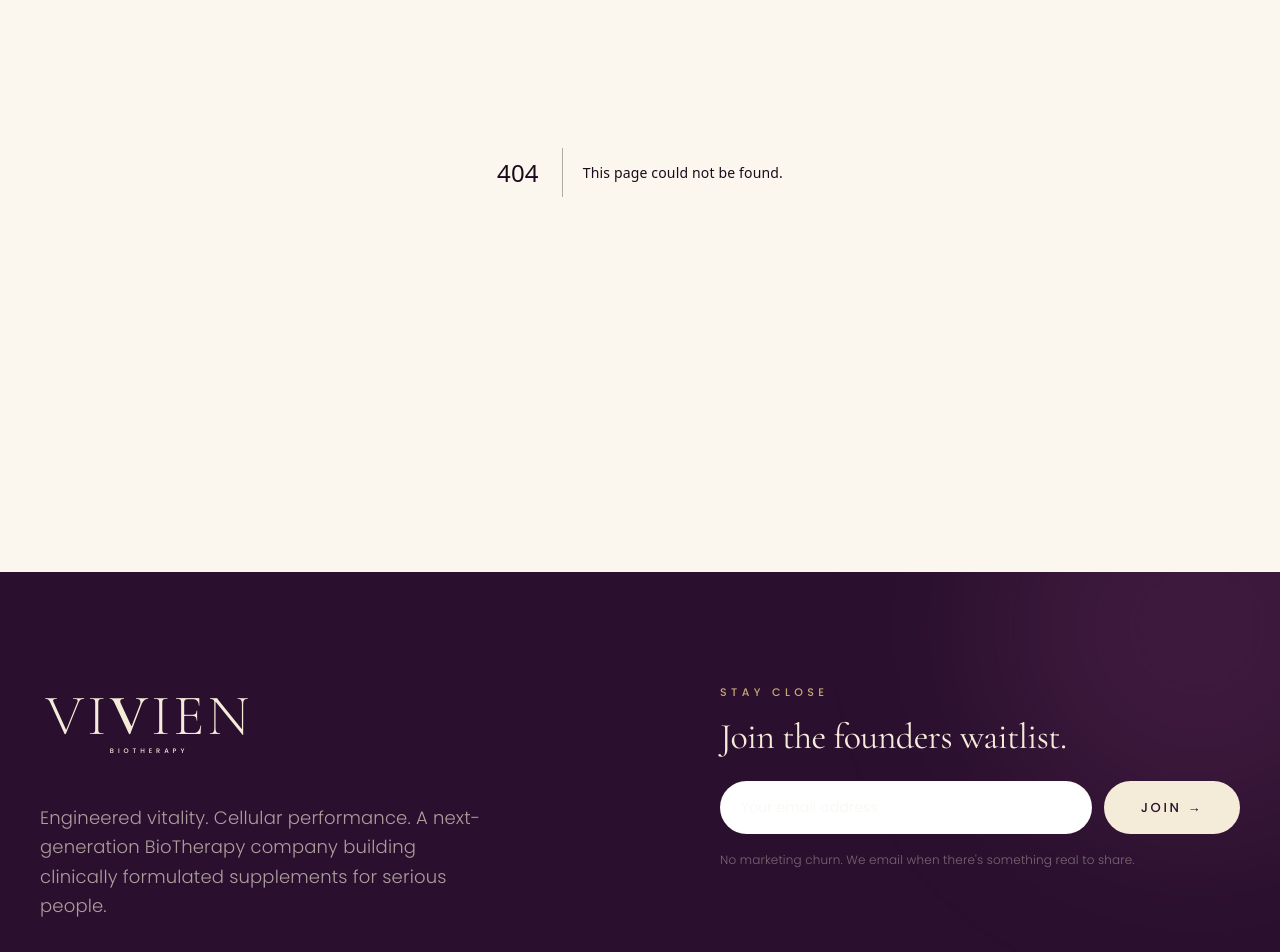
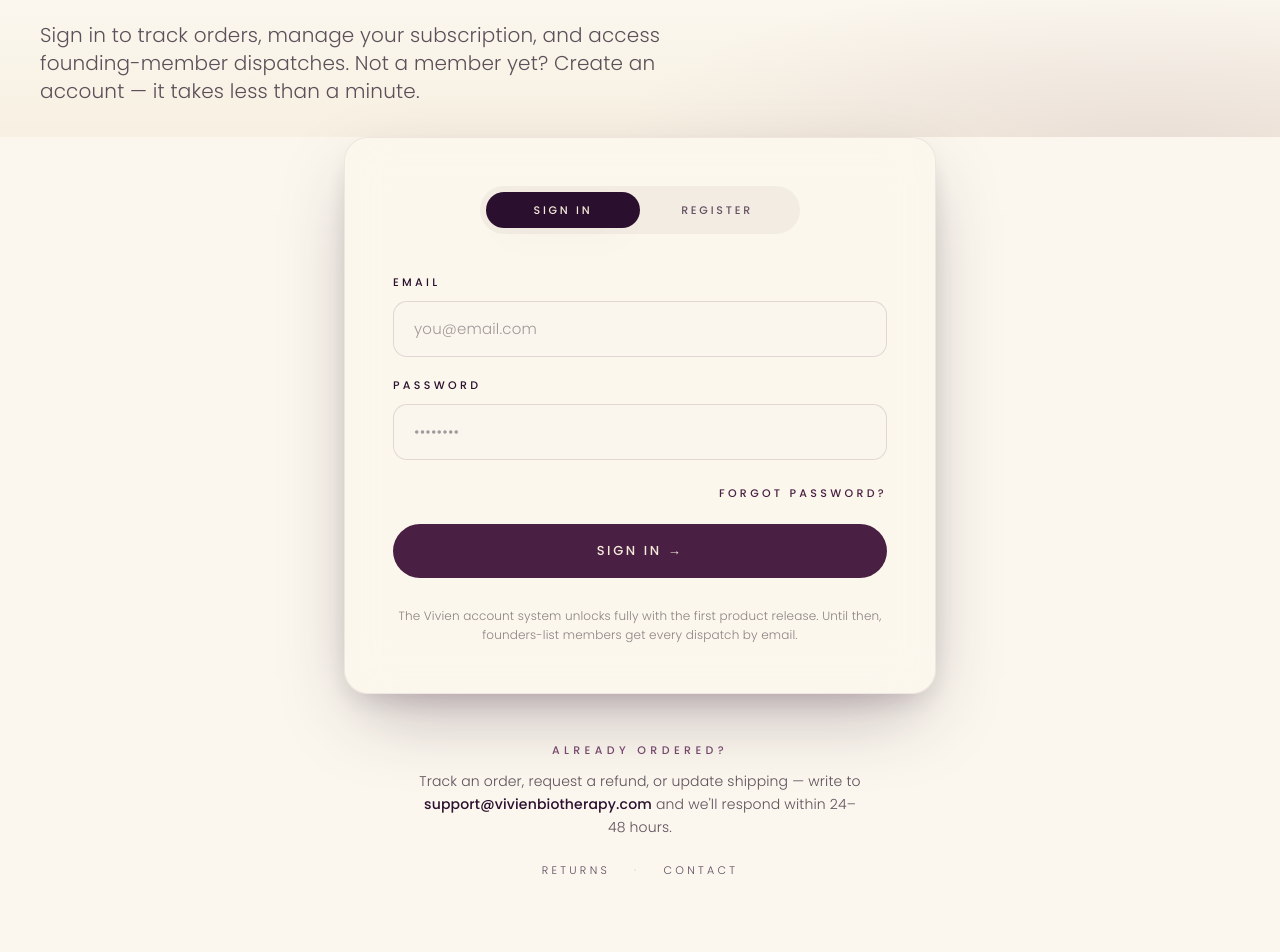
Before and after one commit to aryankumawat/Simlife, a Next.js app: page /account in a window 1280 px wide. Before the commit this address had no page. Shown: the part 340-1292 px from the top of the page. Built offline with nearby package versions, Linux system fonts and the light colour scheme.

Commit message:
Add /account page, contact spacing fix, wire Instagram link

```diff
--- /dev/null
+++ b/app/account/page.tsx
@@ -0,0 +1,215 @@
+'use client'
+
+import { useState } from 'react'
+import { motion, AnimatePresence } from 'framer-motion'
+import Link from 'next/link'
+
+type Mode = 'signin' | 'register'
+
+export default function AccountPage() {
+  const [mode, setMode] = useState<Mode>('signin')
+  const [email, setEmail] = useState('')
+  const [password, setPassword] = useState('')
+  const [name, setName] = useState('')
+  const [submitted, setSubmitted] = useState(false)
+
+  const handleSubmit = (e: React.FormEvent) => {
+    e.preventDefault()
+    setSubmitted(true)
+    setTimeout(() => setSubmitted(false), 6000)
+  }
+
+  return (
+    <>
+      {/* Hero */}
+      <section className="cinematic-cream pb-20 md:pb-32">
+        <div className="max-w-7xl mx-auto px-5 md:px-10 pt-12 md:pt-20">
+          <motion.div
+            initial={{ opacity: 0, y: 24 }}
+            animate={{ opacity: 1, y: 0 }}
+            transition={{ duration: 1, ease: [0.16, 1, 0.3, 1] }}
+            className="max-w-3xl"
+          >
+            <div className="eyebrow text-plum-soft mb-6">Account · Members area</div>
+            <h1 className="editorial-h text-plum-deep text-6xl md:text-8xl mb-8">
+              Your <em className="font-display italic">Vivien</em>.
+            </h1>
+            <p className="text-ink/70 text-lg md:text-xl font-light leading-relaxed max-w-2xl">
+              Sign in to track orders, manage your subscription, and access founding-member dispatches. Not a
+              member yet? Create an account — it takes less than a minute.
+            </p>
+          </motion.div>
+        </div>
+      </section>
+
+      {/* Sign-in / register card */}
+      <section className="bg-ivory pb-28 md:pb-36">
+        <div className="max-w-2xl mx-auto px-5 md:px-10 -mt-16 md:-mt-24">
+          <motion.div
+            initial={{ opacity: 0, y: 24 }}
+            animate={{ opacity: 1, y: 0 }}
+            transition={{ duration: 1, delay: 0.1 }}
+            className="glass-cream rounded-3xl p-8 md:p-12 border border-plum/10 shadow-premium"
+          >
+            {/* Mode toggle */}
+            <div className="flex bg-plum/5 rounded-full p-1.5 mb-10 max-w-xs mx-auto">
+              {(['signin', 'register'] as Mode[]).map((m) => (
+                <button
+                  key={m}
+                  type="button"
+                  onClick={() => setMode(m)}
+                  className={`flex-1 px-4 py-2.5 rounded-full text-[11px] uppercase tracking-[0.25em] font-medium transition-all ${
+                    mode === m
+                      ? 'bg-plum-deep text-cream shadow-soft'
+                      : 'text-plum-deep/70 hover:text-plum-deep'
+                  }`}
+                >
+                  {m === 'signin' ? 'Sign in' : 'Register'}
+                </button>
+              ))}
+            </div>
+
+            <AnimatePresence mode="wait">
+              <motion.form
+                key={mode}
+                initial={{ opacity: 0, y: 12 }}
+                animate={{ opacity: 1, y: 0 }}
+                exit={{ opacity: 0, y: -12 }}
+                transition={{ duration: 0.35 }}
+                onSubmit={handleSubmit}
+                className="space-y-5"
+              >
+                {mode === 'register' && (
+                  <Field label="Full Name">
+                    <input
+                      type="text"
+                      value={name}
+                      onChange={(e) => setName(e.target.value)}
+                      required
+                      placeholder="Your full name"
+                      className="account-input"
+                    />
+                  </Field>
+                )}
+
+                <Field label="Email">
+                  <input
+                    type="email"
+                    value={email}
+                    onChange={(e) => setEmail(e.target.value)}
+                    required
+                    placeholder="you@email.com"
+                    className="account-input"
+                  />
+                </Field>
+
+                <Field label="Password">
+                  <input
+                    type="password"
+                    value={password}
+                    onChange={(e) => setPassword(e.target.value)}
+                    required
+                    placeholder="••••••••"
+                    minLength={8}
+                    className="account-input"
+                  />
+                </Field>
+
+                {mode === 'signin' && (
+                  <div className="text-right">
+                    <button
+                      type="button"
+                      className="text-plum text-[11px] uppercase tracking-[0.3em] font-medium link-underline"
+                    >
+                      Forgot password?
+                    </button>
+                  </div>
+                )}
+
+                <button type="submit" className="btn-primary w-full">
+                  {mode === 'signin' ? 'Sign in →' : 'Create account →'}
+                </button>
+
+                {submitted && (
+                  <motion.div
+                    initial={{ opacity: 0, y: 8 }}
+                    animate={{ opacity: 1, y: 0 }}
+                    className="text-center text-plum-deep text-sm bg-plum/8 border border-plum/15 rounded-xl py-3 px-4"
+                  >
+                    {mode === 'signin'
+                      ? 'Member system launches with the first product cycle. You\'ll receive your credentials by email.'
+                      : 'Thanks — you\'re on the founders list. We\'ll send full account access at launch.'}
+                  </motion.div>
+                )}
+
+                <p className="text-ink/50 text-xs text-center leading-relaxed pt-2">
+                  The Vivien account system unlocks fully with the first product release. Until then, founders-list
+                  members get every dispatch by email.
+                </p>
+              </motion.form>
+            </AnimatePresence>
+          </motion.div>
+
+          {/* Below the card */}
+          <div className="mt-12 text-center">
+            <div className="eyebrow text-plum-soft mb-3">Already ordered?</div>
+            <p className="text-ink/70 font-light text-sm leading-relaxed max-w-md mx-auto">
+              Track an order, request a refund, or update shipping — write to{' '}
+              <a
+                href="mailto:support@vivienbiotherapy.com"
+                className="text-plum-deep link-underline font-medium"
+              >
+                support@vivienbiotherapy.com
+              </a>{' '}
+              and we&apos;ll respond within 24–48 hours.
+            </p>
+            <div className="mt-6 flex items-center justify-center gap-6 text-[11px] uppercase tracking-[0.3em]">
+              <Link href="/returns" className="text-plum-deep/75 hover:text-plum-deep link-underline">
+                Returns
+              </Link>
+              <span className="text-plum/30">·</span>
+              <Link href="/contact" className="text-plum-deep/75 hover:text-plum-deep link-underline">
+                Contact
+              </Link>
+            </div>
+          </div>
+        </div>
+      </section>
+
+      <style jsx global>{`
+        .account-input {
+          width: 100%;
+          padding: 1rem 1.25rem;
+          background: rgba(251, 247, 238, 0.7);
+          border: 1px solid rgba(74, 31, 68, 0.15);
+          border-radius: 14px;
+          color: #1A0A1C;
+          font-family: var(--font-poppins), sans-serif;
+          font-weight: 300;
+          font-size: 15px;
+          transition: all 0.3s ease;
+        }
+        .account-input::placeholder {
+          color: rgba(26, 10, 28, 0.4);
+        }
+        .account-input:focus {
+          outline: none;
+          border-color: #4A1F44;
+          background: #FBF7EE;
+          box-shadow: 0 0 0 4px rgba(74, 31, 68, 0.08);
+        }
+      `}</style>
+    </>
+  )
+}
+
+function Field({ label, children }: { label: string; children: React.ReactNode }) {
+  return (
+    <label className="block">
+      <span className="block text-plum-deep text-[11px] uppercase tracking-[0.3em] font-medium mb-2.5">
+        {label}
+      </span>
+      {children}
+    </label>
+  )
+}
--- a/app/contact/page.tsx
+++ b/app/contact/page.tsx
@@ -29,7 +29,7 @@ export default function ContactPage() {
   return (
     <>
       {/* Hero */}
-      <section className="cinematic-cream pb-12 md:pb-16">
+      <section className="cinematic-cream pb-24 md:pb-36">
         <div className="max-w-7xl mx-auto px-5 md:px-10 pt-12 md:pt-20">
           <motion.div
             initial={{ opacity: 0, y: 24 }}
@@ -50,7 +50,7 @@ export default function ContactPage() {
       </section>
 
       {/* Form + info */}
-      <section className="bg-ivory pb-24 md:pb-32">
+      <section className="bg-ivory pt-20 md:pt-24 pb-24 md:pb-32">
         <div className="max-w-7xl mx-auto px-5 md:px-10 grid grid-cols-1 lg:grid-cols-12 gap-10 lg:gap-16">
           {/* Form */}
           <motion.div
@@ -177,9 +177,20 @@ export default function ContactPage() {
             <div className="border-t border-plum/15 pt-6">
               <div className="eyebrow text-plum-soft mb-4">Social</div>
               <div className="space-y-2 text-ink/75 font-light">
-                <a className="block link-underline" href="#">Instagram · @vivienbiotherapy</a>
-                <a className="block link-underline" href="#">TikTok · @vivienbiotherapy</a>
-                <a className="block link-underline" href="#">YouTube · Vivien BioTherapy</a>
+                <a
+                  className="block link-underline"
+                  href="https://www.instagram.com/vivienbiotherapy/"
+                  target="_blank"
+                  rel="noopener noreferrer"
+                >
+                  Instagram · @vivienbiotherapy
+                </a>
+                <a className="block link-underline" href="#" target="_blank" rel="noopener noreferrer">
+                  TikTok · @vivienbiotherapy
+                </a>
+                <a className="block link-underline" href="#" target="_blank" rel="noopener noreferrer">
+                  YouTube · Vivien BioTherapy
+                </a>
               </div>
             </div>
           </motion.aside>
--- a/components/Footer.tsx
+++ b/components/Footer.tsx
@@ -148,14 +148,21 @@ export default function Footer() {
             </ul>
 
             <div className="mt-7 flex items-center gap-4">
-              {['IG', 'TT', 'YT', 'X'].map((s) => (
+              {[
+                { label: 'IG', href: 'https://www.instagram.com/vivienbiotherapy/', name: 'Instagram' },
+                { label: 'TT', href: '#', name: 'TikTok' },
+                { label: 'YT', href: '#', name: 'YouTube' },
+                { label: 'X',  href: '#', name: 'X (Twitter)' },
+              ].map((s) => (
                 <a
-                  key={s}
-                  href="#"
-                  aria-label={s}
+                  key={s.label}
+                  href={s.href}
+                  target="_blank"
+                  rel="noopener noreferrer"
+                  aria-label={s.name}
                   className="w-10 h-10 rounded-full border border-cream/25 flex items-center justify-center text-[10px] uppercase tracking-[0.2em] text-cream/75 hover:bg-cream hover:text-plum-deep transition-all duration-300"
                 >
-                  {s}
+                  {s.label}
                 </a>
               ))}
             </div>
```
